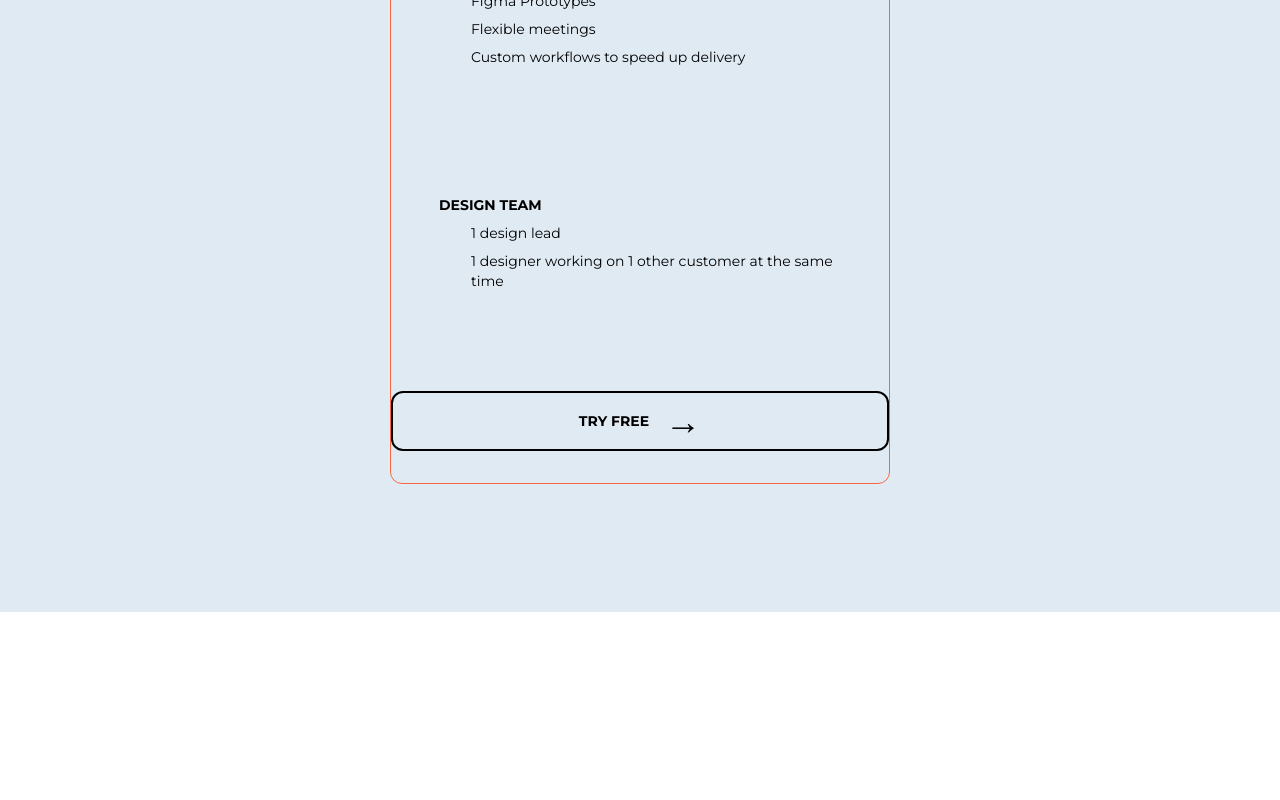
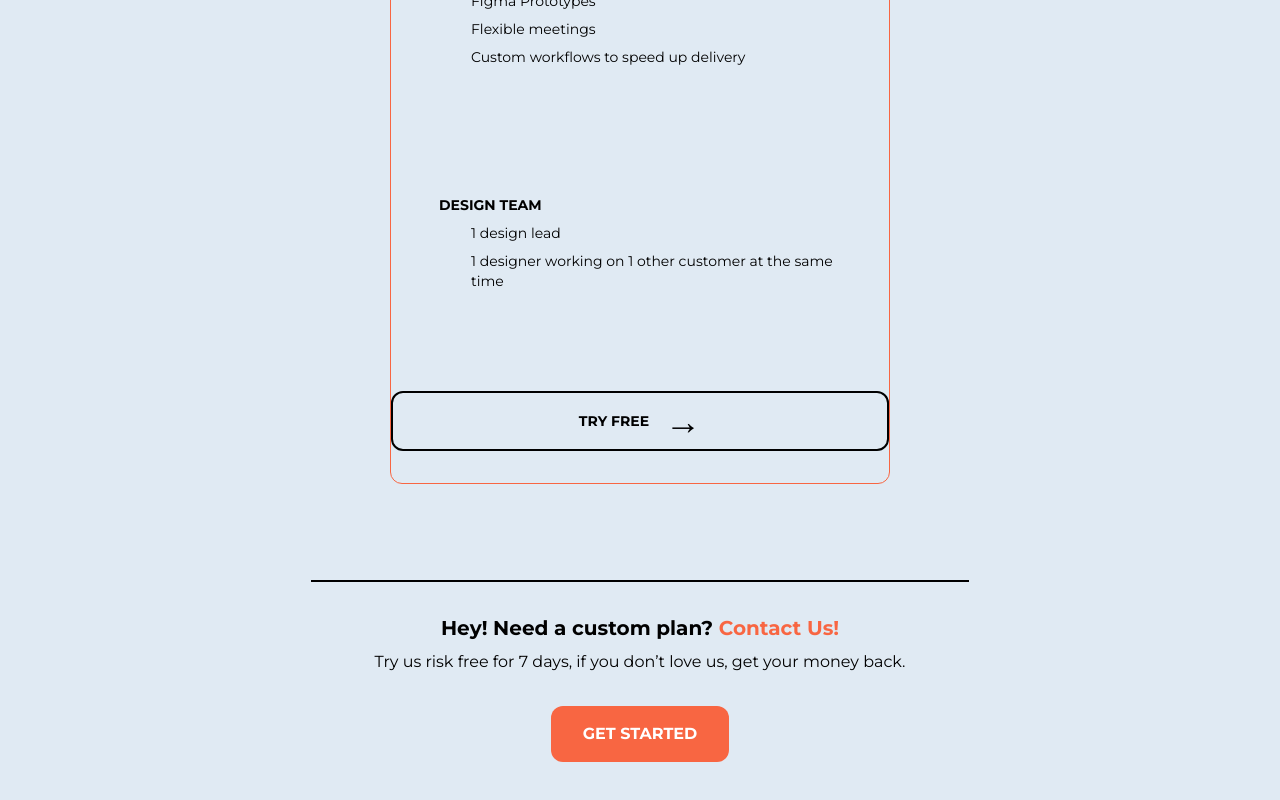
Before and after one commit to medagui1/saas, a React (Vite) app: page / in a window 1280 px wide. Shown: the part 8708-9508 px from the top of the page. Before the commit the page ends 9320 px from the top, so only its background shows below. Built offline with nearby package versions, Linux system fonts and the light colour scheme.

Commit message:
adding the contact us component

```diff
--- /dev/null
+++ b/src/components/ContactUs.jsx
@@ -0,0 +1,16 @@
+import React from 'react'
+import Button from './Button'
+
+const ContactUs = () => {
+  return (
+    <div className='border-t-2 border-black px-16 max-sm:px-8 py-8 mx-8'>
+        <h4 className='font-bold text-xl'>
+            Hey! Need a custom plan? <span className='text-secondary'>Contact Us!</span>
+        </h4>
+        <p className='text-md mt-2 mb-8'>Try us risk free for 7 days, if you don’t love us, get your money back.</p>
+        <Button text='Get started'/>
+    </div>
+  )
+}
+
+export default ContactUs
--- a/src/sections/Plans.jsx
+++ b/src/sections/Plans.jsx
@@ -2,6 +2,7 @@ import React, { useState } from "react";
 import PlanIntervals from "../components/PlanIntervals";
 import { plan_time_intervals, plans } from "../constants";
 import PlanCard from "../components/PlanCard";
+import ContactUs from "../components/ContactUs";
 
 const Plans = () => {
   const [planInterval, setPlanInterval] = useState(plan_time_intervals[0]);
@@ -9,12 +10,13 @@ const Plans = () => {
   return (
     <section className="w-full flex flex-col justify-center items-center py-32 max-sm:py-8">
       <PlanIntervals plan={planInterval} setPlan={setPlanInterval} />
-      <div className="flex gap-8 mt-24 flex-wrap mx-20 items-stretch justify-center">
+      <div className="flex gap-8 my-24 flex-wrap mx-20 items-stretch justify-center">
         {plans.map((plan, index) => (
 
           <PlanCard plan={plan} key={plan.name} planInterval={planInterval} middle={index === 1 ? true : false} />
         ))}
       </div>
+      <ContactUs />
     </section>
   );
 };
```
